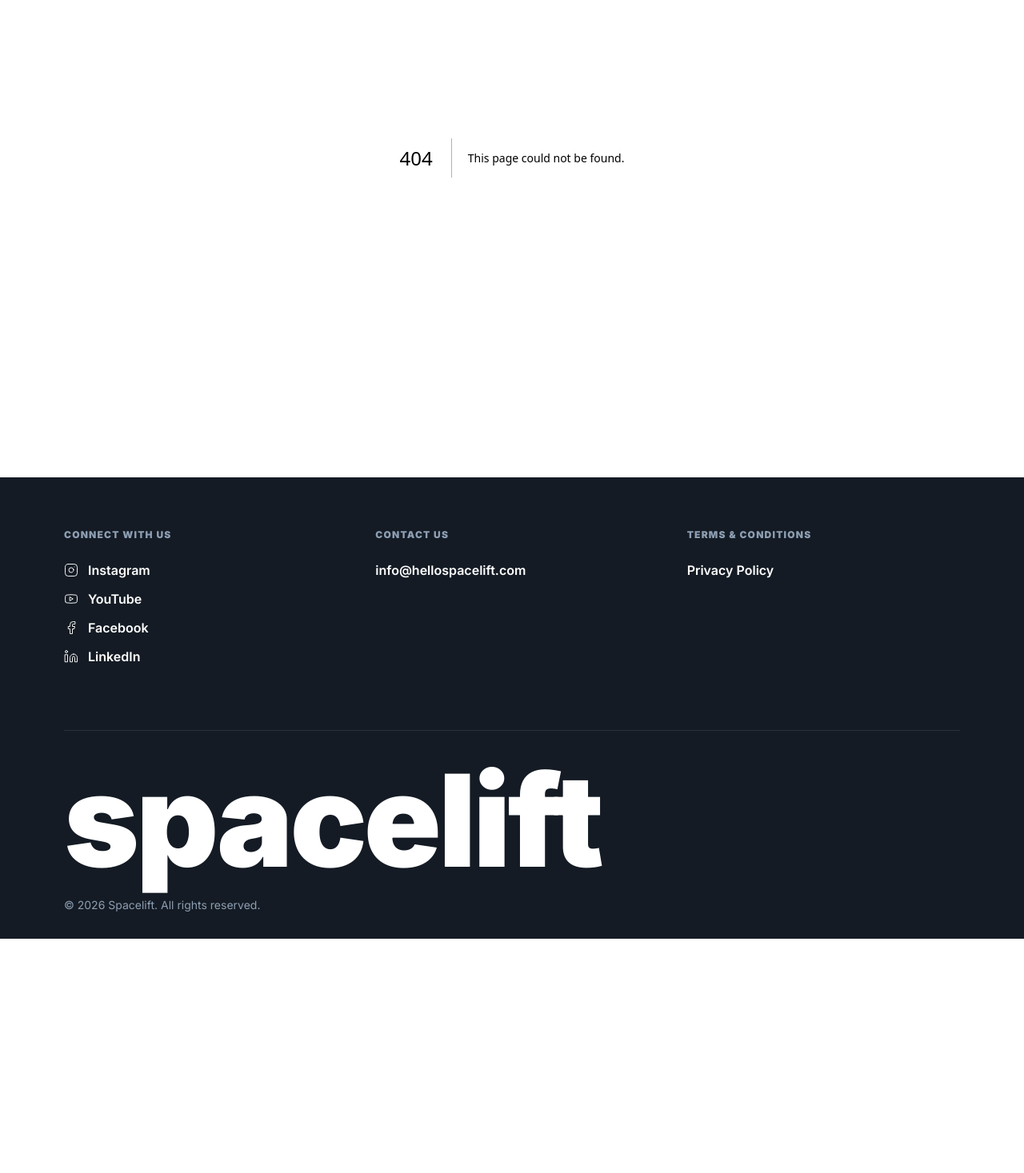
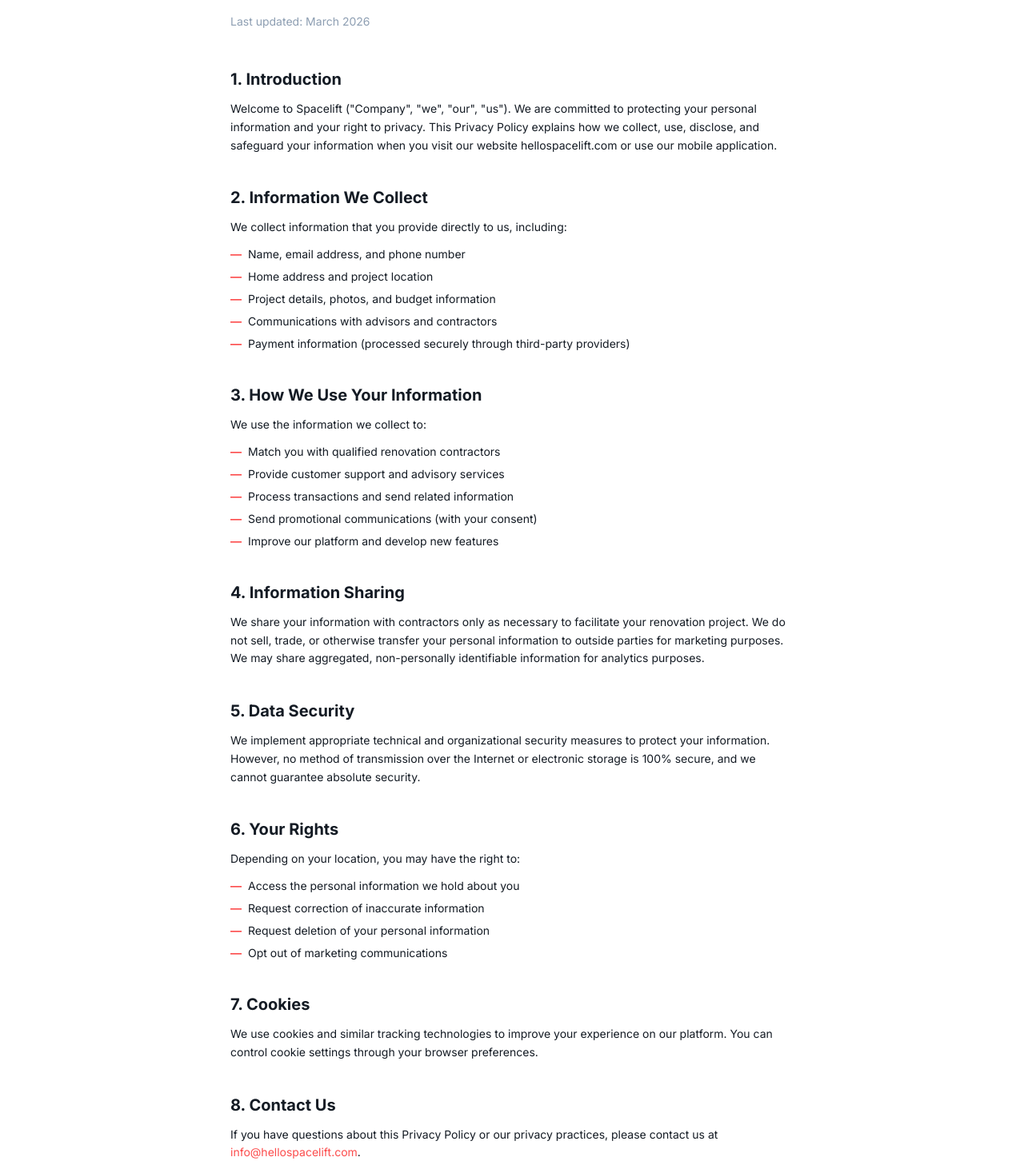
Before and after one commit to jjmccarthy7/spacelift-tools, a Next.js app in the folder apps/hellospacelift/: page /privacy in a window 1280 px wide. Before the commit this address had no page. Shown: the part 203-1670 px from the top of the page at 80% size. Before the commit the page ends 1377 px from the top, so only its background shows below. Built offline with nearby package versions, Linux system fonts and the light colour scheme.

Commit message:
Create page.tsx

```diff
--- /dev/null
+++ b/apps/hellospacelift/src/app/privacy/page.tsx
@@ -0,0 +1,89 @@
+export default function PrivacyPage() {
+  return (
+    <div className="pt-16">
+      <section className="py-20 bg-white">
+        <div className="max-w-[800px] mx-auto px-6 md:px-12">
+          <h1 className="text-4xl md:text-5xl font-black text-[#141B24] leading-tight tracking-tight mb-4">
+            Privacy Policy
+          </h1>
+          <p className="text-sm text-[#8D9EB2] mb-12">Last updated: March 2026</p>
+
+          <div className="prose max-w-none space-y-10">
+            <section>
+              <h2 className="text-xl font-bold text-[#141B24] mb-3">1. Introduction</h2>
+              <p className="text-[#141B24] leading-relaxed text-sm">
+                Welcome to Spacelift (&quot;Company&quot;, &quot;we&quot;, &quot;our&quot;, &quot;us&quot;). We are committed to protecting your personal information and your right to privacy. This Privacy Policy explains how we collect, use, disclose, and safeguard your information when you visit our website hellospacelift.com or use our mobile application.
+              </p>
+            </section>
+
+            <section>
+              <h2 className="text-xl font-bold text-[#141B24] mb-3">2. Information We Collect</h2>
+              <p className="text-[#141B24] leading-relaxed text-sm mb-3">We collect information that you provide directly to us, including:</p>
+              <ul className="space-y-2 text-sm text-[#141B24]">
+                <li className="flex gap-2"><span className="text-[#FC4C4C] font-bold">—</span> Name, email address, and phone number</li>
+                <li className="flex gap-2"><span className="text-[#FC4C4C] font-bold">—</span> Home address and project location</li>
+                <li className="flex gap-2"><span className="text-[#FC4C4C] font-bold">—</span> Project details, photos, and budget information</li>
+                <li className="flex gap-2"><span className="text-[#FC4C4C] font-bold">—</span> Communications with advisors and contractors</li>
+                <li className="flex gap-2"><span className="text-[#FC4C4C] font-bold">—</span> Payment information (processed securely through third-party providers)</li>
+              </ul>
+            </section>
+
+            <section>
+              <h2 className="text-xl font-bold text-[#141B24] mb-3">3. How We Use Your Information</h2>
+              <p className="text-[#141B24] leading-relaxed text-sm mb-3">We use the information we collect to:</p>
+              <ul className="space-y-2 text-sm text-[#141B24]">
+                <li className="flex gap-2"><span className="text-[#FC4C4C] font-bold">—</span> Match you with qualified renovation contractors</li>
+                <li className="flex gap-2"><span className="text-[#FC4C4C] font-bold">—</span> Provide customer support and advisory services</li>
+                <li className="flex gap-2"><span className="text-[#FC4C4C] font-bold">—</span> Process transactions and send related information</li>
+                <li className="flex gap-2"><span className="text-[#FC4C4C] font-bold">—</span> Send promotional communications (with your consent)</li>
+                <li className="flex gap-2"><span className="text-[#FC4C4C] font-bold">—</span> Improve our platform and develop new features</li>
+              </ul>
+            </section>
+
+            <section>
+              <h2 className="text-xl font-bold text-[#141B24] mb-3">4. Information Sharing</h2>
+              <p className="text-[#141B24] leading-relaxed text-sm">
+                We share your information with contractors only as necessary to facilitate your renovation project. We do not sell, trade, or otherwise transfer your personal information to outside parties for marketing purposes. We may share aggregated, non-personally identifiable information for analytics purposes.
+              </p>
+            </section>
+
+            <section>
+              <h2 className="text-xl font-bold text-[#141B24] mb-3">5. Data Security</h2>
+              <p className="text-[#141B24] leading-relaxed text-sm">
+                We implement appropriate technical and organizational security measures to protect your information. However, no method of transmission over the Internet or electronic storage is 100% secure, and we cannot guarantee absolute security.
+              </p>
+            </section>
+
+            <section>
+              <h2 className="text-xl font-bold text-[#141B24] mb-3">6. Your Rights</h2>
+              <p className="text-[#141B24] leading-relaxed text-sm mb-3">Depending on your location, you may have the right to:</p>
+              <ul className="space-y-2 text-sm text-[#141B24]">
+                <li className="flex gap-2"><span className="text-[#FC4C4C] font-bold">—</span> Access the personal information we hold about you</li>
+                <li className="flex gap-2"><span className="text-[#FC4C4C] font-bold">—</span> Request correction of inaccurate information</li>
+                <li className="flex gap-2"><span className="text-[#FC4C4C] font-bold">—</span> Request deletion of your personal information</li>
+                <li className="flex gap-2"><span className="text-[#FC4C4C] font-bold">—</span> Opt out of marketing communications</li>
+              </ul>
+            </section>
+
+            <section>
+              <h2 className="text-xl font-bold text-[#141B24] mb-3">7. Cookies</h2>
+              <p className="text-[#141B24] leading-relaxed text-sm">
+                We use cookies and similar tracking technologies to improve your experience on our platform. You can control cookie settings through your browser preferences.
+              </p>
+            </section>
+
+            <section>
+              <h2 className="text-xl font-bold text-[#141B24] mb-3">8. Contact Us</h2>
+              <p className="text-[#141B24] leading-relaxed text-sm">
+                If you have questions about this Privacy Policy or our privacy practices, please contact us at{' '}
+                <a href="mailto:info@hellospacelift.com" className="text-[#FC4C4C] hover:underline">
+                  info@hellospacelift.com
+                </a>.
+              </p>
+            </section>
+          </div>
+        </div>
+      </section>
+    </div>
+  )
+}
```
